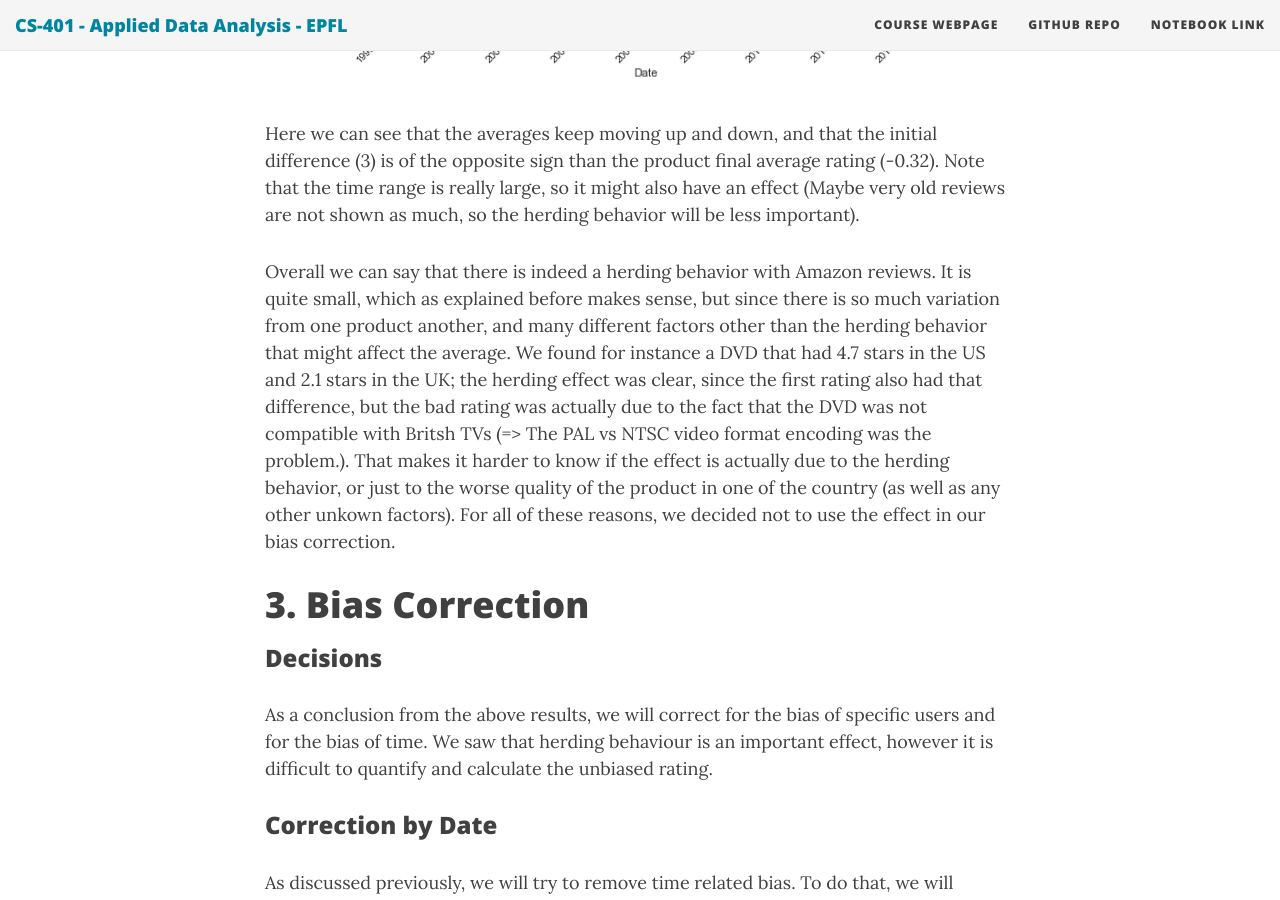
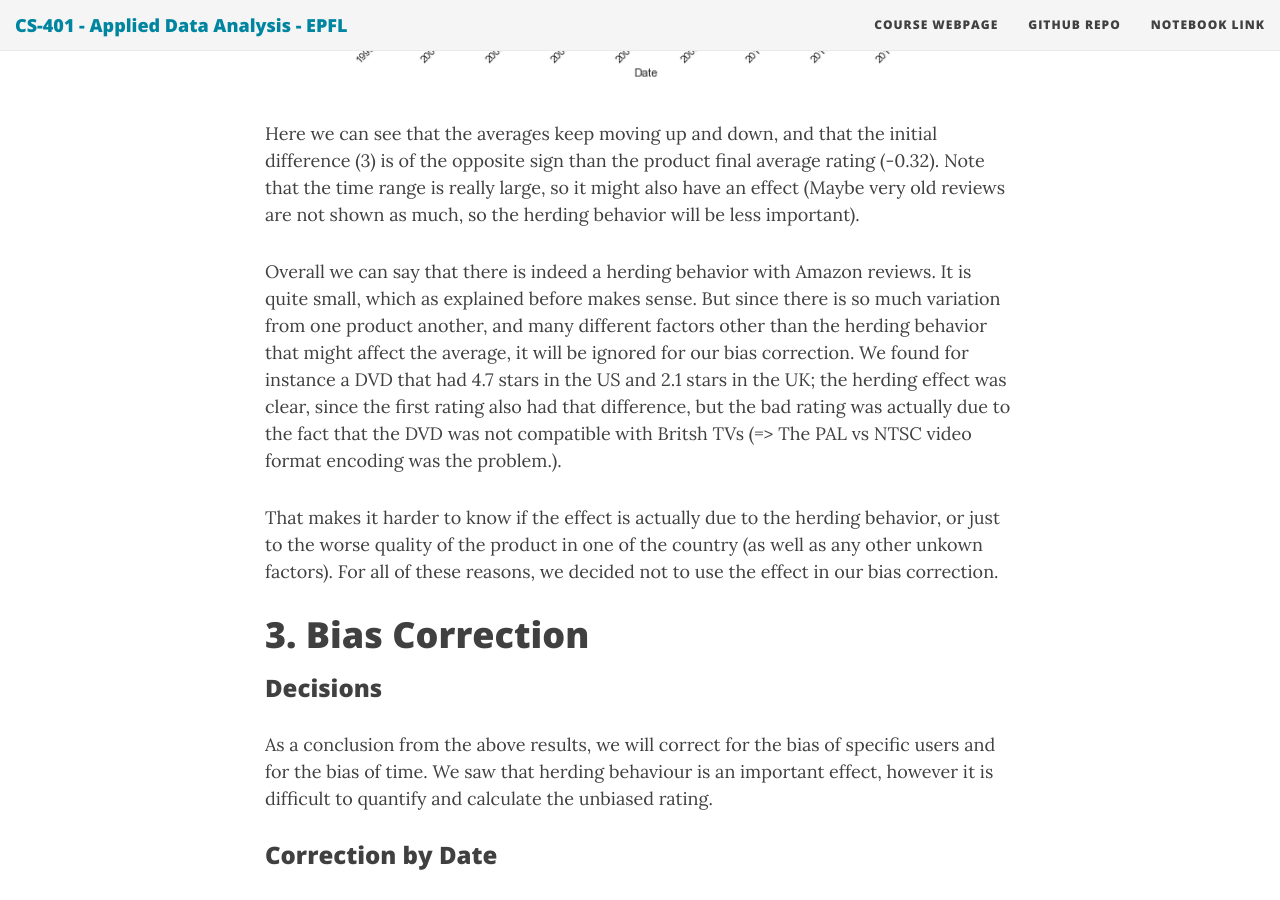
Before and after one commit to ada-lyn/ada-lyn.github.io, a Jekyll site: the page built from index.md, in a window 1280 px wide and 900 px high, scrolled down 29481 px. Built offline with Jekyll 4.4.1, drawn with Linux system fonts in a browser that asks for light colours; nearby versions of some CDN libraries; formulas are drawn with MathJax 3.

Commit message:
Update index.md

```diff
--- a/index.md
+++ b/index.md
@@ -339,7 +339,9 @@
 
 Here we can see that the averages keep moving up and down, and that the initial difference (3) is of the opposite sign than the product final average rating (-0.32). Note that the time range is really large, so it might also have an effect (Maybe very old reviews are not shown as much, so the herding behavior will be less important).
 
-Overall we can say that there is indeed a herding behavior with Amazon reviews. It is quite small, which as explained before makes sense, but since there is so much variation from one product another, and many different factors other than the herding behavior that might affect the average. We found for instance a DVD that had 4.7 stars in the US and 2.1 stars in the UK; the herding effect was clear, since the first rating also had that difference, but the bad rating was actually due to the fact that the DVD was not compatible with Britsh TVs (=> The PAL vs NTSC video format encoding was the problem.). That makes it harder to know if the effect is actually due to the herding behavior, or just to the worse quality of the product in one of the country (as well as any other unkown factors). For all of these reasons, we decided not to use the effect in our bias correction.
+Overall we can say that there is indeed a herding behavior with Amazon reviews. It is quite small, which as explained before makes sense. But since there is so much variation from one product another, and many different factors other than the herding behavior that might affect the average, it will be ignored for our bias correction. We found for instance a DVD that had 4.7 stars in the US and 2.1 stars in the UK; the herding effect was clear, since the first rating also had that difference, but the bad rating was actually due to the fact that the DVD was not compatible with Britsh TVs (=> The PAL vs NTSC video format encoding was the problem.).
+
+That makes it harder to know if the effect is actually due to the herding behavior, or just to the worse quality of the product in one of the country (as well as any other unkown factors). For all of these reasons, we decided not to use the effect in our bias correction.
 
 <a name="bias_"></a>
 
```
